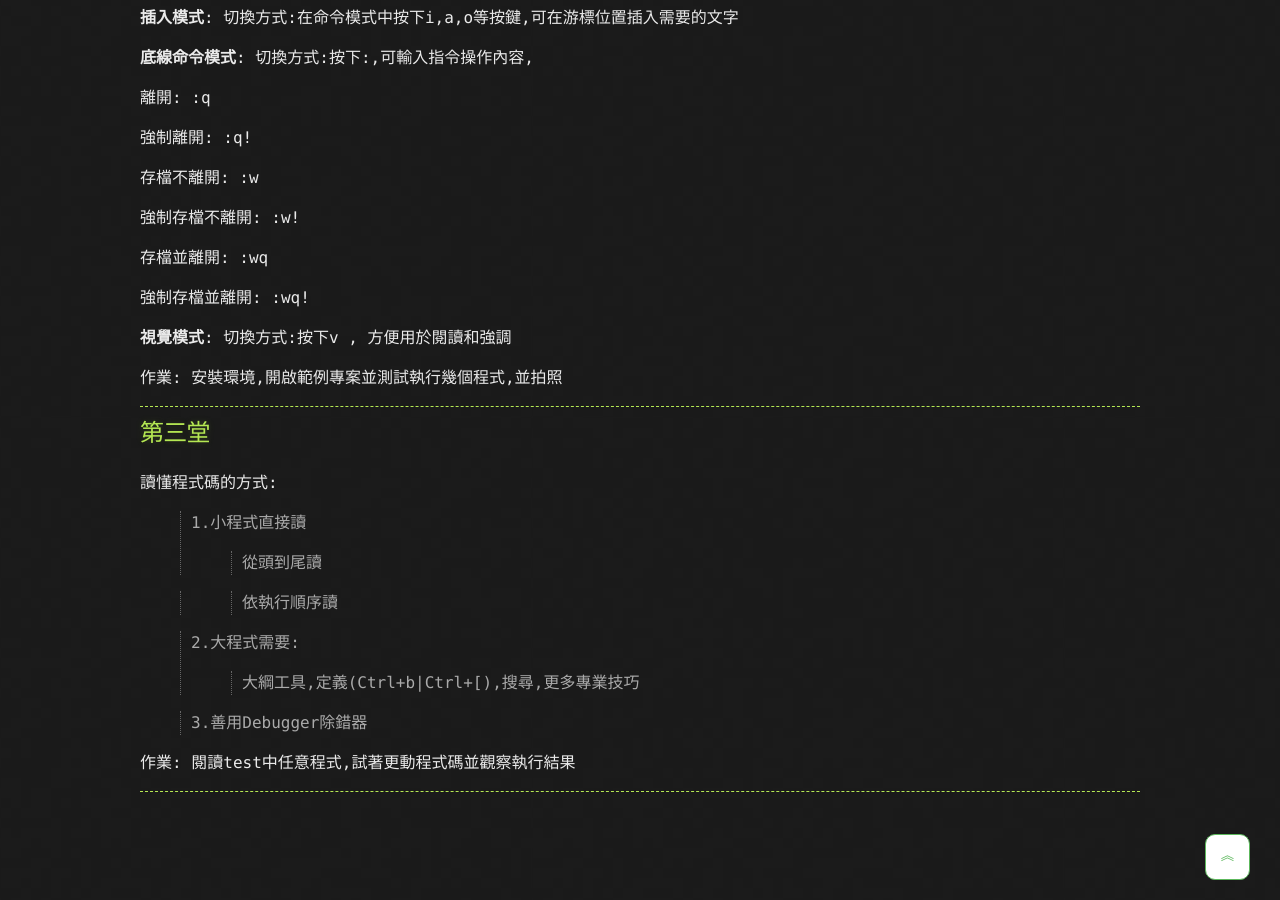
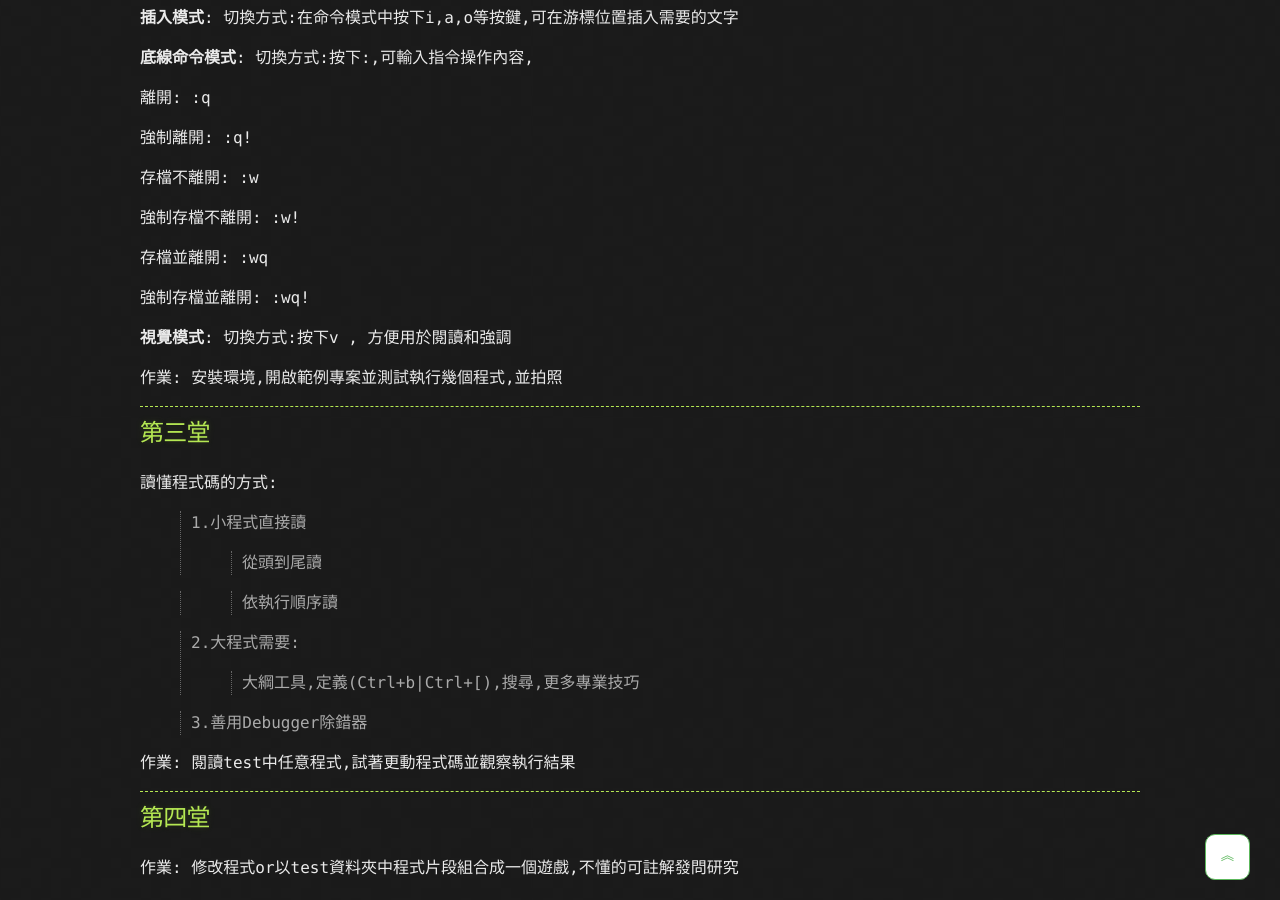
Before and after one commit to ja-errorpro/Introduction, a Jekyll site: the page built from pythonnote.md, in a window 1280 px wide and 900 px high, scrolled down 1179 px. Built offline with Jekyll 4.4.1, drawn with Linux system fonts in a browser that asks for light colours.

Commit message:
AutoPush

```diff
--- a/pythonnote.md
+++ b/pythonnote.md
@@ -91,7 +91,9 @@ Cocos2d: [Docs](https://docs.cocos.com/creator/2.3/manual/zh/getting-started/coc
 
 ---
 
+## 第四堂
 
+作業: 修改程式or以test資料夾中程式片段組合成一個遊戲,不懂的可註解發問研究
 
 
 
```
